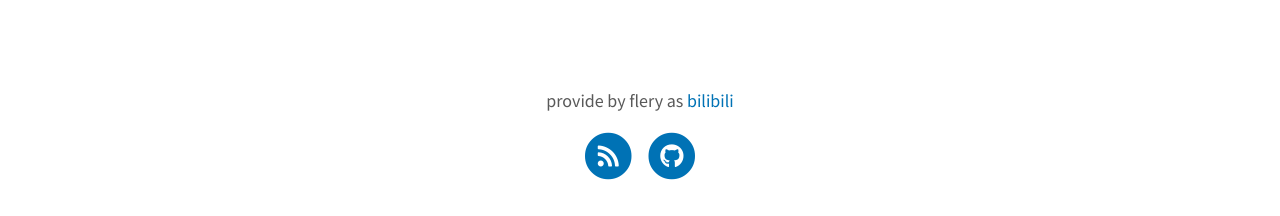
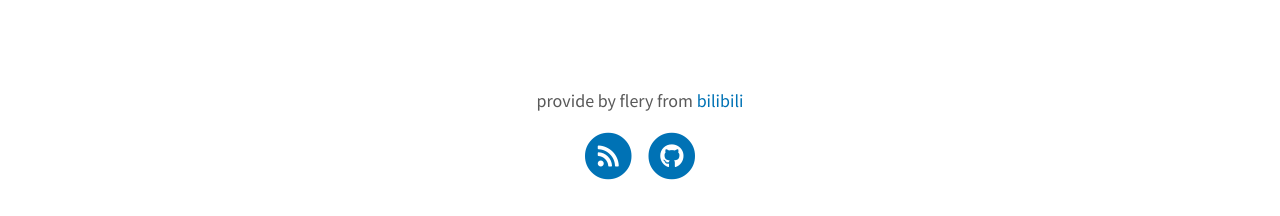
Before and after one commit to fleryC/fleryc.github.io, a Jekyll site: the page built from index.html, in a window 1280 px wide. Shown: the part 1928-2144 px from the top of the page. Built offline with Jekyll 4.4.1, drawn with Linux system fonts in a browser that asks for light colours; the list of posts is cut into pages by our own code.

Commit message:
Update more words

```diff
--- a/_config.yml
+++ b/_config.yml
@@ -13,7 +13,7 @@ header_text: Flery personnal website # Change Blog header text
 header_feature_image: assets/img/header/Flerypic.jpeg
 header_feature_image_responsive: true
 footer_text:  >
-  provide by flery as <a href="https://space.bilibili.com/1719060898?spm_id_from=333.1007.0.0">bilibili</a>
+  provide by flery from <a href="https://space.bilibili.com/1719060898?spm_id_from=333.1007.0.0">bilibili</a>
 
 # Blog
 excerpt: true                                           # Or "truncate" (first 250 characters), "false" to disable
```
